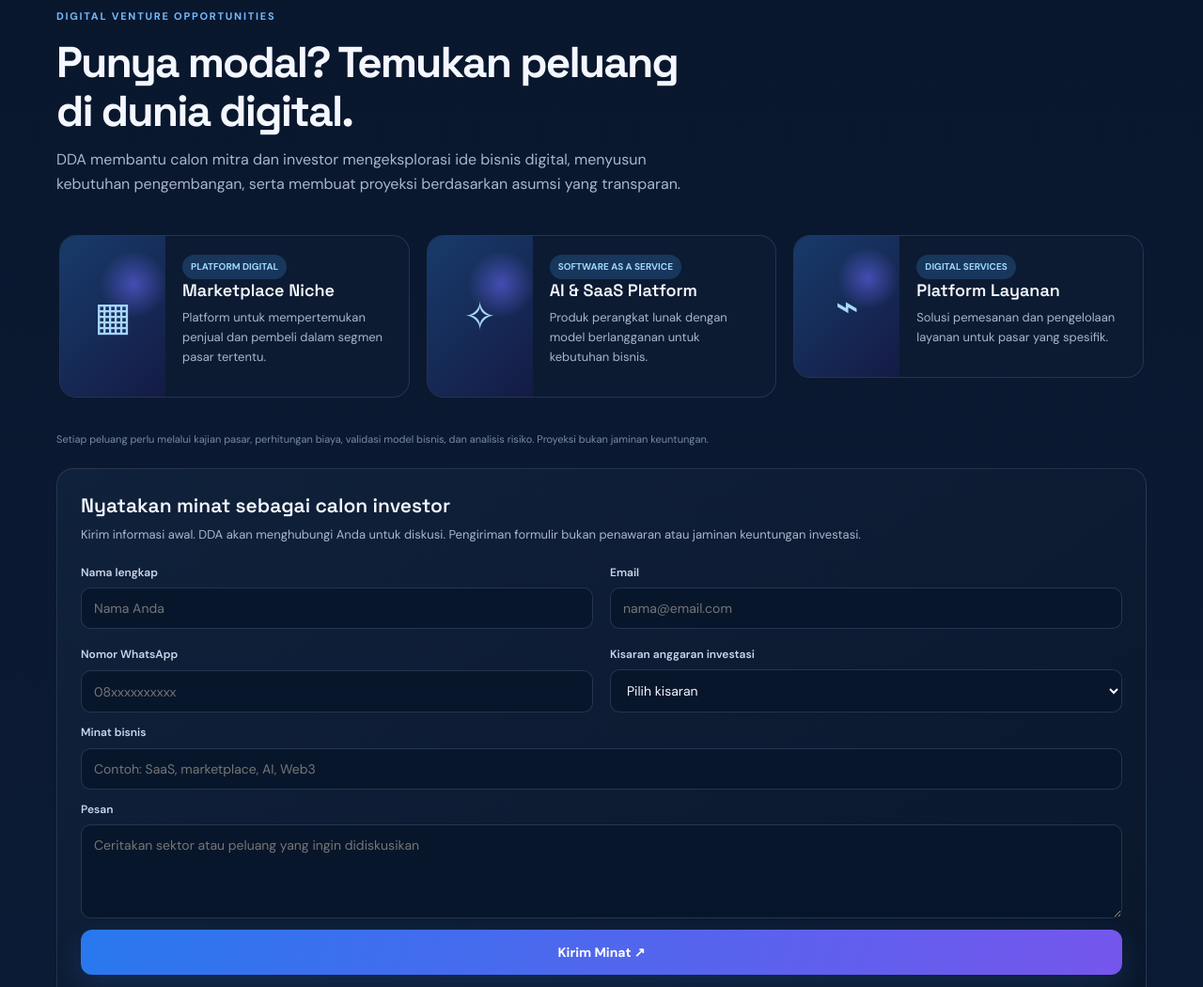
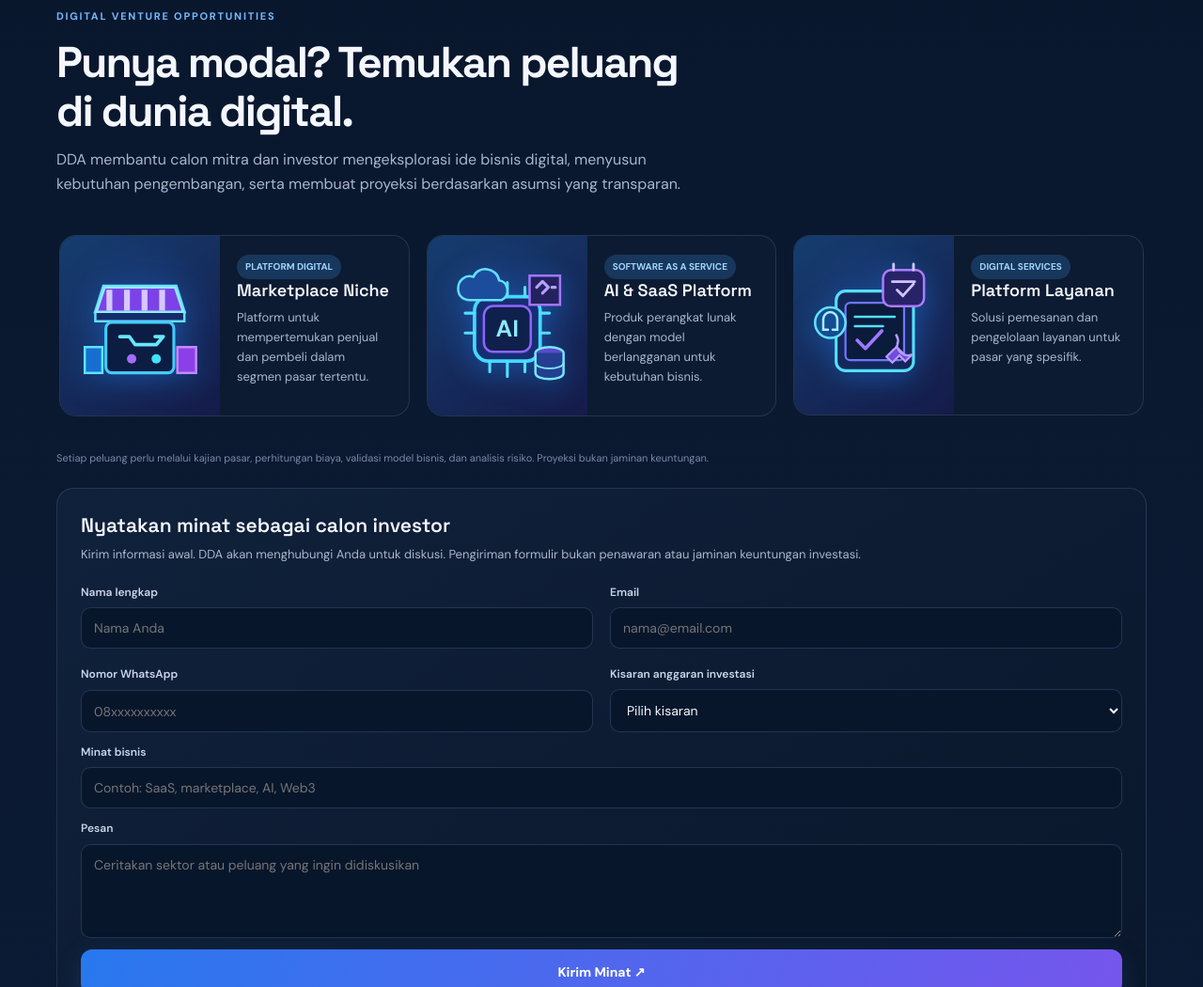
Before and after one commit to bacanulis/dda-website, a plain HTML site: page index.html in a window 1280 px wide. Shown: the part 3278-4328 px from the top of the page at 94% size. Drawn offline with Linux system fonts and the light colour scheme.

Commit message:
Add files via upload

```diff
--- a/index.html
+++ b/index.html
@@ -41,6 +41,14 @@
 
     @media(max-width:850px){.nav-links{display:none;position:absolute;top:76px;left:0;right:0;background:#09172d;padding:20px;flex-direction:column;align-items:flex-start;border-bottom:1px solid var(--line)}.nav-links.open{display:flex}.menu-btn{display:block}.nav-cta{display:none}.hero-grid,.split,.partner{grid-template-columns:1fr}.hero{padding:65px 0 55px}.visual{min-height:320px}.services,.op-grid,.portfolio,.team{grid-template-columns:repeat(2,1fr)}.trust-row{justify-content:center;text-align:center}.section-head{margin-bottom:28px}section{padding:65px 0}}
     @media(max-width:560px){.container{width:min(var(--max),calc(100% - 30px))}.service{padding:17px;gap:13px}.service-icon{width:48px;height:48px;border-radius:14px;font-size:22px}.op-art{width:88px;min-height:135px;font-size:34px}.op-body{padding:14px}.person{padding:16px;gap:14px}.avatar{width:56px;height:56px;border-radius:16px;font-size:17px}.project-visual{height:145px}.services,.op-grid,.portfolio,.team{grid-template-columns:1fr}.hero h1{font-size:43px}.hero p{font-size:15px}.visual{min-height:280px}.orb{width:235px}.orb-core{font-size:70px}.fc1{right:-2px;top:15px}.fc2{left:-2px;bottom:15px}.fc3{right:0;bottom:0}.commission b{font-size:21px}.partner{padding:24px}.hero-actions .btn{width:100%}}
+
+
+    /* Purpose-built opportunity illustrations */
+    .op-art{width:170px;min-width:170px;min-height:190px;background:radial-gradient(circle at 50% 45%,#2858b966,transparent 62%),linear-gradient(145deg,#153d70,#151b49);display:grid;place-items:center;color:#a7d7ff}
+    .op-art svg{width:88%;height:auto;max-height:155px;overflow:visible;filter:drop-shadow(0 8px 14px #168bff44)}
+    .op-card{min-height:190px}
+    @media(max-width:850px){.op-art{width:112px;min-width:112px;min-height:145px}.op-art svg{width:94%;max-height:125px}}
+    @media(max-width:560px){.op-art{width:88px;min-width:88px;min-height:135px}.op-art svg{width:96%;max-height:112px}}
 
     /* DDA visual identity refresh */
     .brand-mark{width:52px;height:52px;border-radius:0;background:transparent;box-shadow:none;display:grid;place-items:center;overflow:visible}
@@ -260,9 +268,48 @@
 
     <section class="opportunities" id="peluang"><div class="container"><div class="section-head"><span class="kicker">Digital venture opportunities</span><h2>Punya modal? Temukan peluang di dunia digital.</h2><p>DDA membantu calon mitra dan investor mengeksplorasi ide bisnis digital, menyusun kebutuhan pengembangan, serta membuat proyeksi berdasarkan asumsi yang transparan.</p></div>
       <div class="op-grid">
-        <article class="op-card"><div class="op-art">▦</div><div class="op-body"><span class="tag">PLATFORM DIGITAL</span><h3>Marketplace Niche</h3><p>Platform untuk mempertemukan penjual dan pembeli dalam segmen pasar tertentu.</p></div></article>
-        <article class="op-card"><div class="op-art">✧</div><div class="op-body"><span class="tag">SOFTWARE AS A SERVICE</span><h3>AI & SaaS Platform</h3><p>Produk perangkat lunak dengan model berlangganan untuk kebutuhan bisnis.</p></div></article>
-        <article class="op-card"><div class="op-art">⌁</div><div class="op-body"><span class="tag">DIGITAL SERVICES</span><h3>Platform Layanan</h3><p>Solusi pemesanan dan pengelolaan layanan untuk pasar yang spesifik.</p></div></article>
+        <article class="op-card"><div class="op-art op-art-market" aria-hidden="true">
+          <svg viewBox="0 0 120 120" role="img">
+            <path d="M22 48h76l-7-22H29z" fill="#273f9b" stroke="#63dfff" stroke-width="2.5"/>
+            <path d="M22 48h76v8H22z" fill="#142c68" stroke="#63dfff" stroke-width="2"/>
+            <path d="M30 27h60l7 21H23z" fill="#7c42e8" stroke="#8feaff" stroke-width="2"/>
+            <path d="M34 29v18m15-18v18m15-18v18m15-18v18" stroke="#d6c8ff" stroke-width="5"/>
+            <rect x="31" y="57" width="58" height="43" rx="5" fill="#0b1d42" stroke="#45caff" stroke-width="2.5"/>
+            <path d="M43 69h8l5 7h18l6-7h-7" fill="none" stroke="#67e5ff" stroke-width="3" stroke-linecap="round" stroke-linejoin="round"/>
+            <circle cx="53" cy="88" r="4" fill="#a66aff"/><circle cx="74" cy="88" r="4" fill="#42dfff"/>
+            <path d="M13 78h15v22H13z" fill="#176ed2" stroke="#5ce5ff" stroke-width="2"/>
+            <path d="M92 78h16v22H92z" fill="#8c3fe8" stroke="#c28aff" stroke-width="2"/>
+          </svg>
+        </div><div class="op-body"><span class="tag">PLATFORM DIGITAL</span><h3>Marketplace Niche</h3><p>Platform untuk mempertemukan penjual dan pembeli dalam segmen pasar tertentu.</p></div></article>
+        <article class="op-card"><div class="op-art op-art-ai" aria-hidden="true">
+          <svg viewBox="0 0 120 120" role="img">
+            <rect x="32" y="35" width="56" height="55" rx="12" fill="#172d72" stroke="#42d9ff" stroke-width="3"/>
+            <rect x="40" y="43" width="40" height="39" rx="8" fill="#10204d" stroke="#8d65ff" stroke-width="2"/>
+            <text x="60" y="69" text-anchor="middle" font-size="20" font-weight="700" fill="#8beaff">AI</text>
+            <g stroke="#51dfff" stroke-width="2.5" stroke-linecap="round">
+              <path d="M45 27v8m15-12v12m15-8v8M45 90v9m15-9v13m15-13v9M24 49h8m-8 17h8m56-17h8m-8 17h8"/>
+            </g>
+            <path d="M18 28c0-7 6-12 13-10 4-10 20-8 22 3 8 1 10 13 2 17H28c-6 0-10-4-10-10z" fill="#1b4d9c" stroke="#65dfff" stroke-width="2"/>
+            <path d="M79 17h26v25H79z" rx="4" fill="#24215f" stroke="#a276ff" stroke-width="2"/>
+            <path d="M85 27l5-5 5 5-5 5m8-5h3" fill="none" stroke="#b5a0ff" stroke-width="2.5" stroke-linecap="round" stroke-linejoin="round"/>
+            <ellipse cx="96" cy="83" rx="12" ry="5" fill="#5b49ca" stroke="#78e5ff" stroke-width="2"/>
+            <path d="M84 83v17c0 7 24 7 24 0V83" fill="#243e91" stroke="#78e5ff" stroke-width="2"/>
+            <path d="M84 91c0 7 24 7 24 0" fill="none" stroke="#78e5ff" stroke-width="1.5"/>
+          </svg>
+        </div><div class="op-body"><span class="tag">SOFTWARE AS A SERVICE</span><h3>AI & SaaS Platform</h3><p>Produk perangkat lunak dengan model berlangganan untuk kebutuhan bisnis.</p></div></article>
+        <article class="op-card"><div class="op-art op-art-service" aria-hidden="true">
+          <svg viewBox="0 0 120 120" role="img">
+            <rect x="27" y="31" width="66" height="68" rx="8" fill="#14275b" stroke="#55dfff" stroke-width="2.5"/>
+            <rect x="35" y="41" width="50" height="49" rx="4" fill="#0a1b3b" stroke="#6f76ff" stroke-width="1.8"/>
+            <path d="M43 53h34M43 61h24" stroke="#52dfff" stroke-width="2" stroke-linecap="round"/>
+            <path d="M45 73l7 7 14-15" fill="none" stroke="#9c78ff" stroke-width="3" stroke-linecap="round" stroke-linejoin="round"/>
+            <rect x="67" y="13" width="35" height="31" rx="7" fill="#282269" stroke="#ad7cff" stroke-width="2"/>
+            <path d="M76 13v-5m17 5v-5M75 23h19M79 30l5 5 9-10" fill="none" stroke="#d2c3ff" stroke-width="2.3" stroke-linecap="round" stroke-linejoin="round"/>
+            <circle cx="22" cy="58" r="13" fill="#164c91" stroke="#61e3ff" stroke-width="2"/>
+            <path d="M16 59v-4a6 6 0 0 1 12 0v4m-12 0v5h4m8-5v5h-4" fill="none" stroke="#a5f1ff" stroke-width="2" stroke-linecap="round"/>
+            <path d="M78 78l7 7m-5-12a9 9 0 0 0 12 12l-6 6-5-5-6 6-5-5 6-6a9 9 0 0 0 2-13z" fill="#704be0" stroke="#b99aff" stroke-width="1.8"/>
+          </svg>
+        </div><div class="op-body"><span class="tag">DIGITAL SERVICES</span><h3>Platform Layanan</h3><p>Solusi pemesanan dan pengelolaan layanan untuk pasar yang spesifik.</p></div></article>
       </div><p class="project-note">Setiap peluang perlu melalui kajian pasar, perhitungan biaya, validasi model bisnis, dan analisis risiko. Proyeksi bukan jaminan keuntungan.</p>
 
       <div class="form-card" style="margin-top:22px">
```
